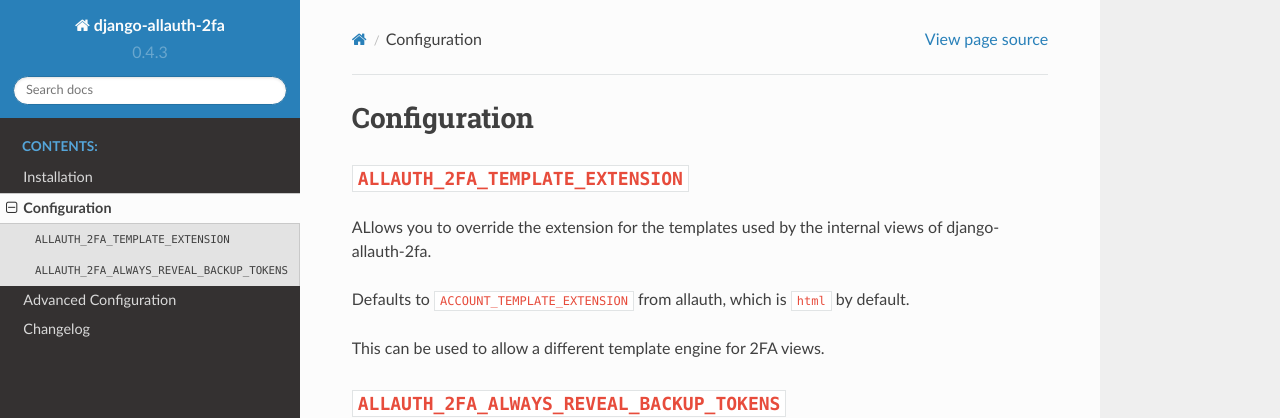
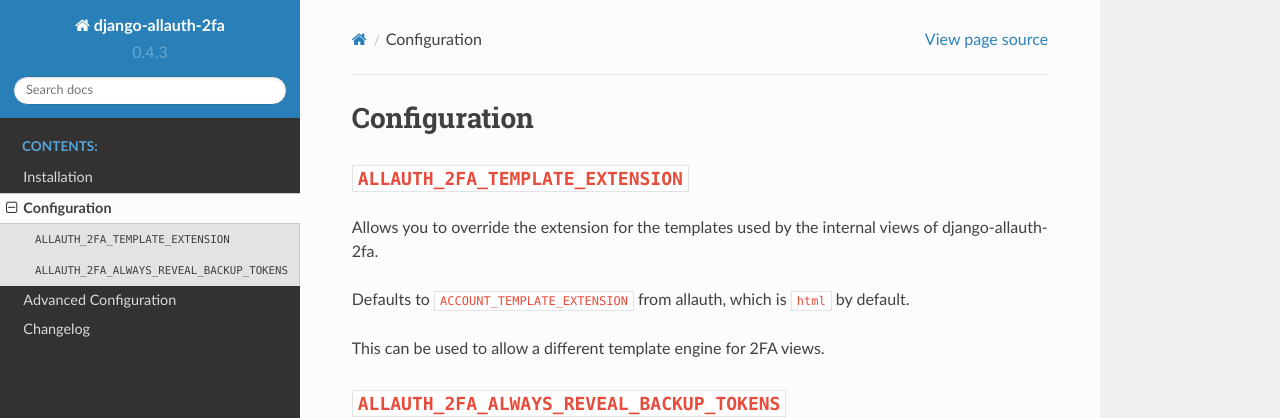
Before and after one commit to valohai/django-allauth-2fa, a Sphinx documentation site: the page built from docs/configuration.rst, in a window 1280 px wide. Shown: the top 418 px of the page. Built offline with Sphinx 7.4.7 and the Read the Docs theme 2.0.0, drawn with Linux system fonts in a browser that asks for light colours.

Commit message:
Typo in docs

```diff
--- a/docs/configuration.rst
+++ b/docs/configuration.rst
@@ -4,7 +4,7 @@
 ``ALLAUTH_2FA_TEMPLATE_EXTENSION``
 ----------------------------------
 
-ALlows you to override the extension for the templates used by the internal
+Allows you to override the extension for the templates used by the internal
 views of django-allauth-2fa.
 
 Defaults to ``ACCOUNT_TEMPLATE_EXTENSION`` from allauth, which is ``html`` by
```
